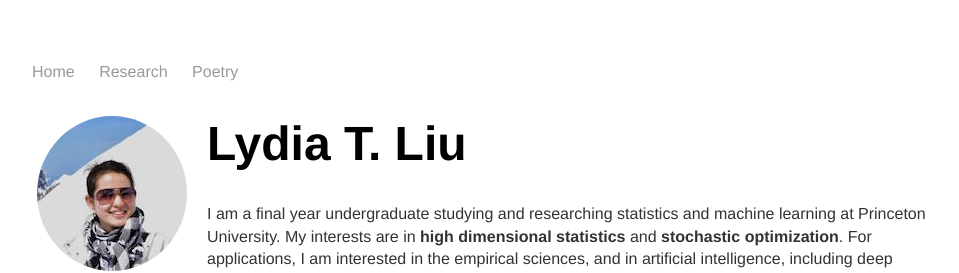
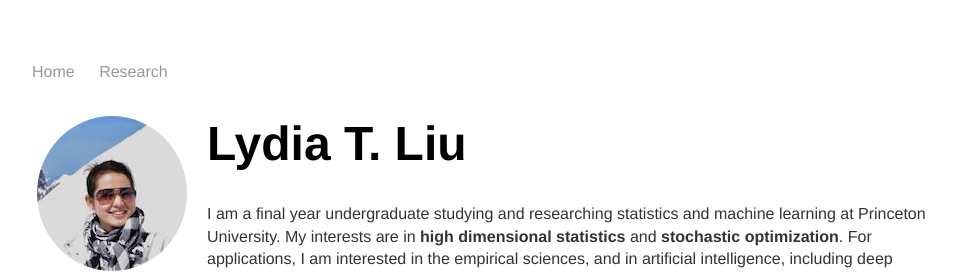
Before and after one commit to serenalwang/serenalwang.github.io, a Jekyll site: the page built from index.html, in a window 1280 px wide. Shown: the top 273 px of the page, without its empty margins (160-1119 px from the left). Built offline with Jekyll 4.4.1, drawn with Linux system fonts in a browser that asks for light colours.

Commit message:
Update default.html

```diff
--- a/_layouts/default.html
+++ b/_layouts/default.html
@@ -11,7 +11,7 @@
     		<ul>
         		<li><a href="/">Home</a></li>
 	        	<li><a href="/projects">Research</a></li>
-        		<li><a href="/writing">Poetry</a></li>
+        		<!--<li><a href="/writing">Poetry</a></li>-->
         		<!--<li><a href="/blog">Blog</a></li>-->
     		</ul>
 		</nav>
```
